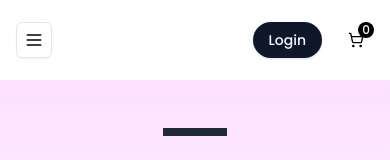
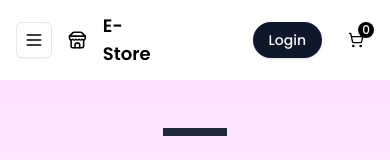
Before and after one commit to Aqib-Web/e-commerce-app-react-shadcn, a React (Vite) app: page / in a window 390 px wide. Shown: the top 160 px of the page. Built offline with nearby package versions, Linux system fonts and the light colour scheme.

Commit message:
fix logo not showing on small screen

```diff
--- a/src/components/Navbar/NewNav.jsx
+++ b/src/components/Navbar/NewNav.jsx
@@ -104,6 +104,16 @@ export function NewNav() {
         </SheetContent>
       </Sheet>
 
+      <div className="block md:hidden lg:hidden flex md:w-full items-center gap-4 md:ml-auto md:gap-2 lg:gap-4">
+        <Link
+          to="/"
+          className="flex items-center gap-2 font-semibold md:text-base"
+        >
+          <Store className="h-6 w-6" />
+          <span className="px-2 text-lg">E-Store</span>
+        </Link>
+      </div>
+
       <div className="flex w-full items-center gap-4 md:ml-auto md:gap-2 lg:gap-4 justify-end">
         <Link to="/login">
           <Button className="rounded-full">Login</Button>
```
